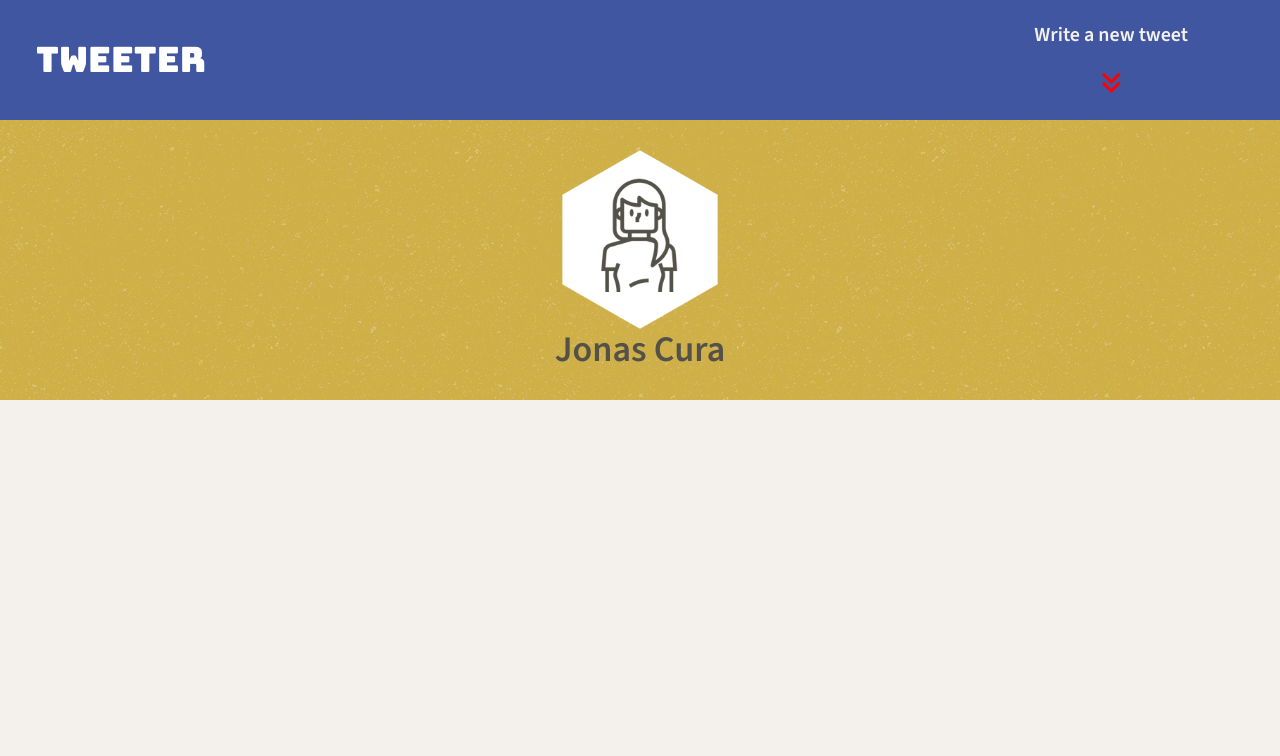
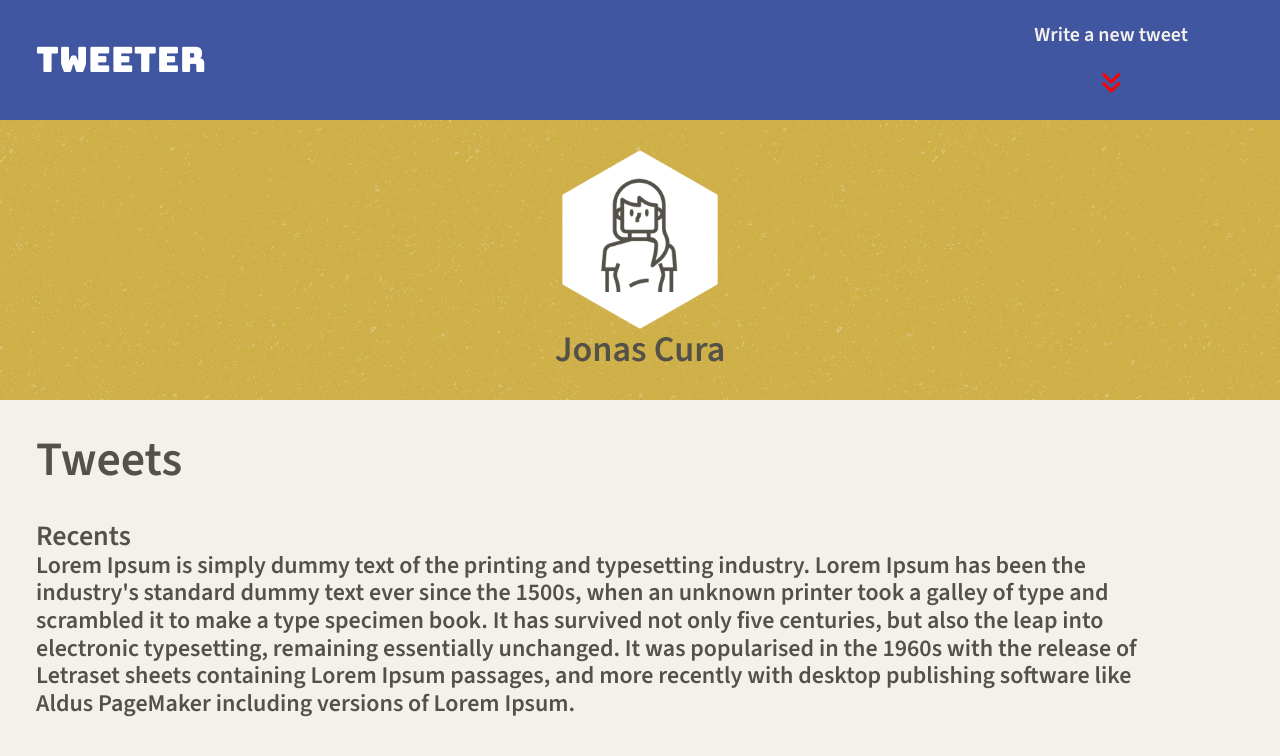
Before and after one commit to jonascura/tweeter-app, a website: page public/index.html in a window 1280 px wide. Drawn offline with nearby package versions, Linux system fonts and the light colour scheme.

Commit message:
Modify main class in layout.css and add filler text to index for test

```diff
--- a/public/index.html
+++ b/public/index.html
@@ -60,6 +60,12 @@
   </header>
 
     <!-- Page-specific (main) content here -->
-    <main class="container"></main>
+    <main class="container">
+      <h1>Tweets</h1>
+      <h3>Recents</h3>
+      <p>
+        Lorem Ipsum is simply dummy text of the printing and typesetting industry. Lorem Ipsum has been the industry's standard dummy text ever since the 1500s, when an unknown printer took a galley of type and scrambled it to make a type specimen book. It has survived not only five centuries, but also the leap into electronic typesetting, remaining essentially unchanged. It was popularised in the 1960s with the release of Letraset sheets containing Lorem Ipsum passages, and more recently with desktop publishing software like Aldus PageMaker including versions of Lorem Ipsum.
+      </p>
+    </main>
   </body>
 </html>
--- a/public/styles/layout.css
+++ b/public/styles/layout.css
@@ -25,3 +25,10 @@ body {
 /*
  * Additional CSS can be defined below or in other CSS files, as per instructions
  */
+
+main.container {
+  width: 90%;
+  margin: 0 1.5em;
+  background-color: #f4f1ec;
+  text-align: left;
+ }
```
